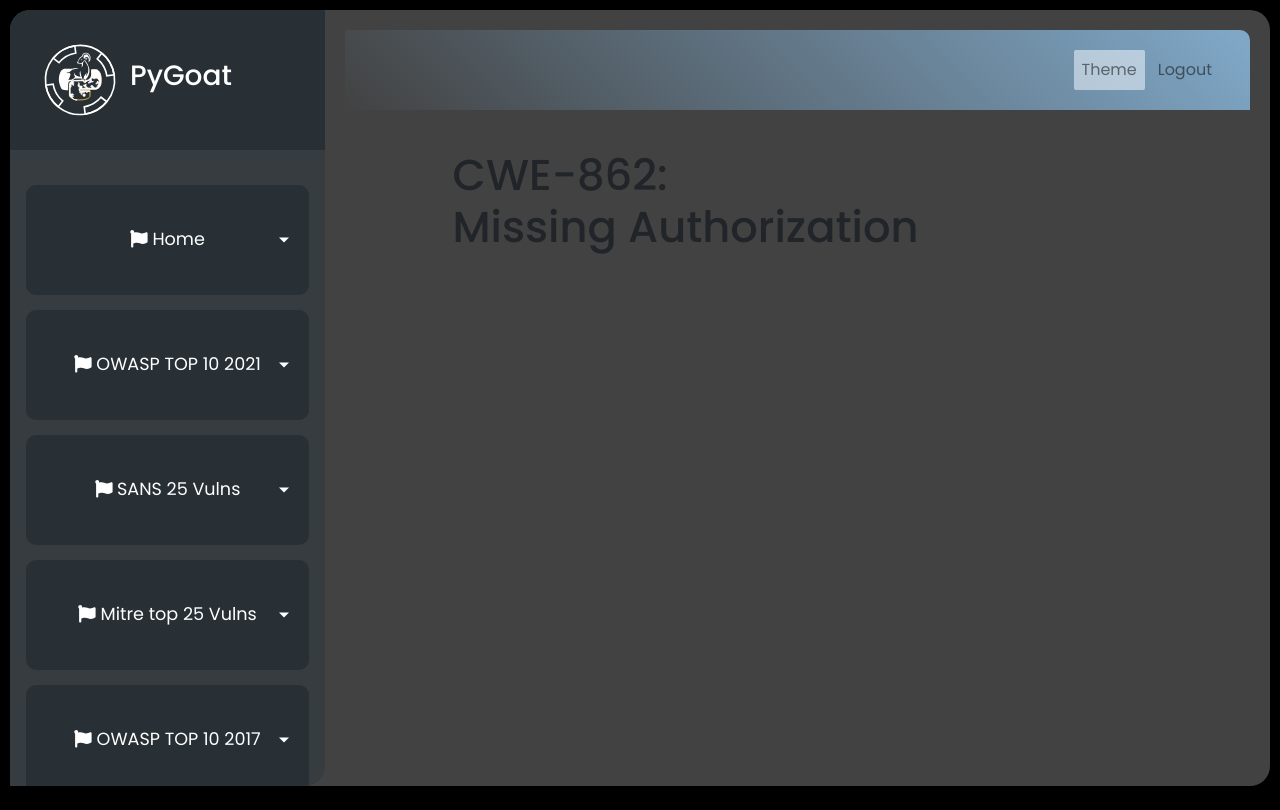
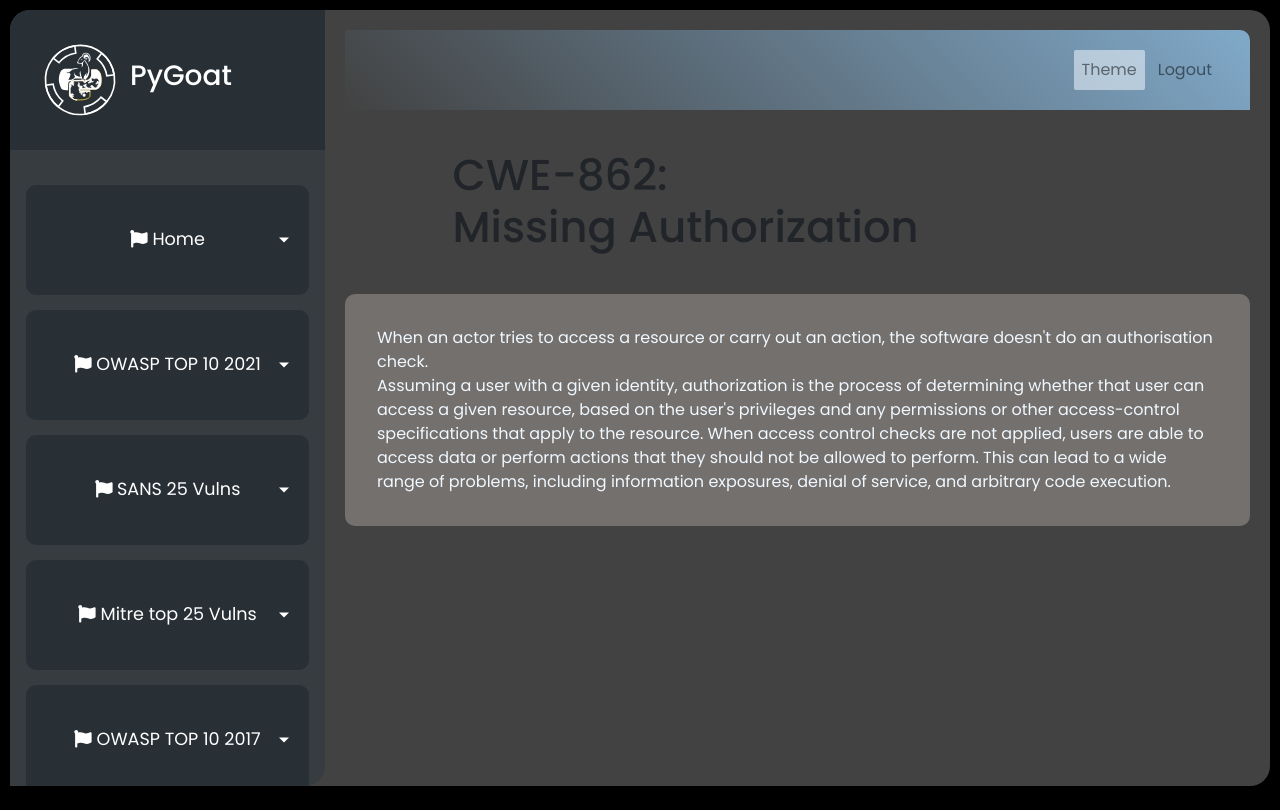
Before and after one commit to kennethchinedu/pygoat-devsecops-pipeline, a Django app: page /mitre/16 in a window 1280 px wide. Run offline with Django 3.2, Linux system fonts and the light colour scheme; a user stored in the database is signed in; parts of the project's set-up code (start-up, migrations or seed data) failed here and were passed over; some libraries are stand-ins or nearby versions.

Commit message:
mitre 16 and mitre 17

```diff
--- a/pygoat/introduction/templates/mitre/mitre_top16.html
+++ b/pygoat/introduction/templates/mitre/mitre_top16.html
@@ -1,11 +1,24 @@
 {% extends "introduction/base.html" %}
-{% load static %}
-{% block content %}
+{% load static %} {% block content %}
 {% block title %}
-<title> Missing Authorization </title>
+<title>Missing Authorization</title>
 {% endblock %}
-    <div class="container">
-        <h2 style="font-size:2.7rem">CWE-862: <span> Missing Authorization </span></h2>
-    </div>
+<div class="container">
+  <h2 style="font-size: 2.7rem">
+    CWE-862: <span> Missing Authorization </span>
+  </h2>
+</div>
+<div class="box">
+  When an actor tries to access a resource or carry out an action, the software
+  doesn't do an authorisation check.
+  <br />
+  Assuming a user with a given identity, authorization is the process of
+  determining whether that user can access a given resource, based on the user's
+  privileges and any permissions or other access-control specifications that
+  apply to the resource. When access control checks are not applied, users are
+  able to access data or perform actions that they should not be allowed to
+  perform. This can lead to a wide range of problems, including information
+  exposures, denial of service, and arbitrary code execution.
+</div>
 
 {% endblock %}
```
Also changed, not shown: pygoat/introduction/templates/mitre/mitre_top17.html (+13 -0 lines).
